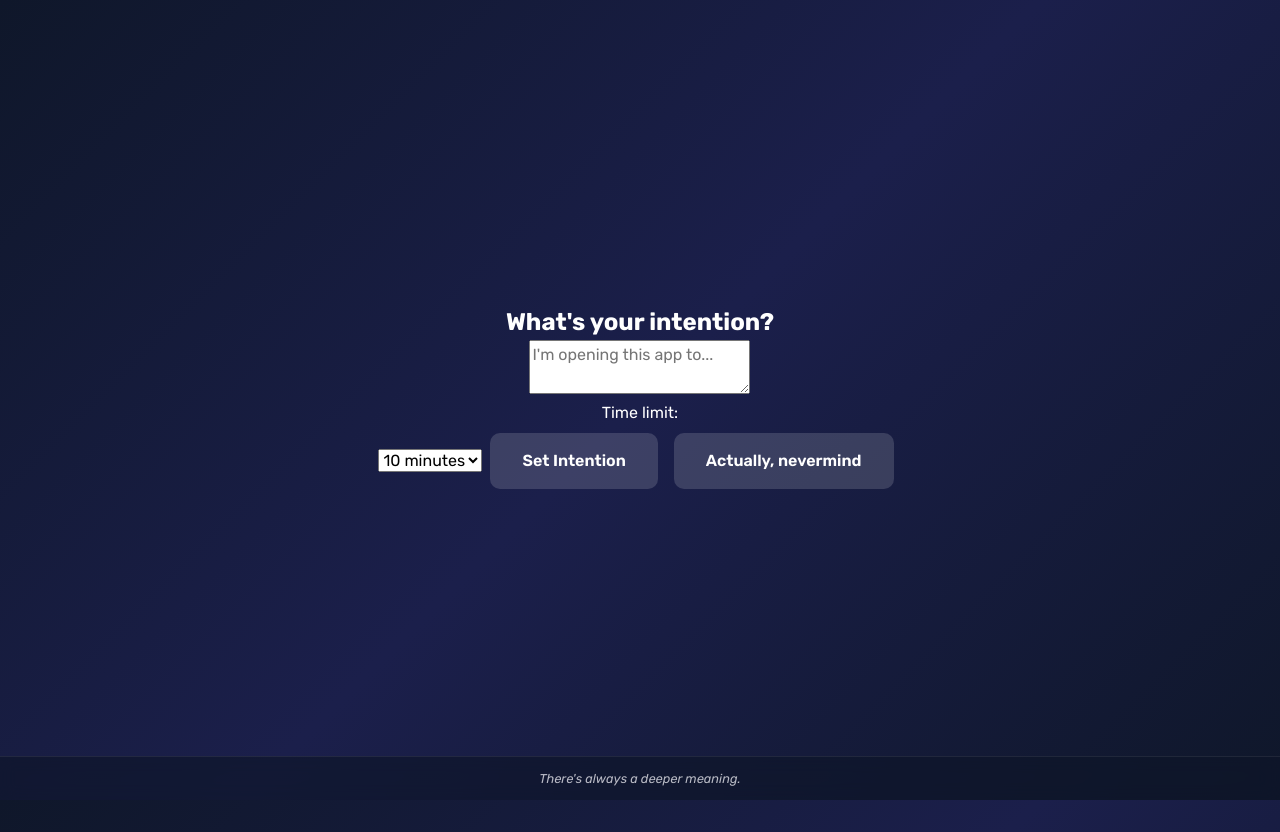
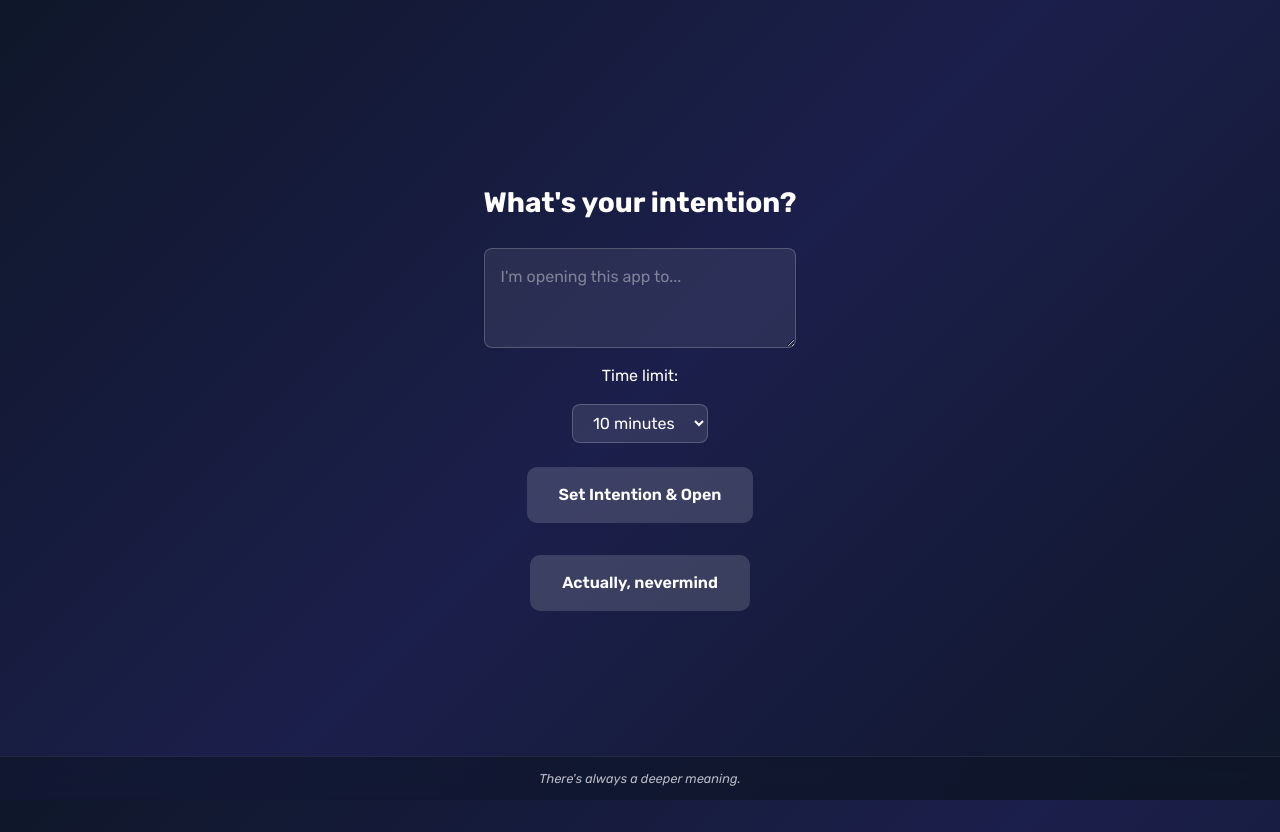
Before and after one commit to lucasbwein/Urge-Replacer, a React (Create React App) app: page / in a window 1280 px wide. Both pictures are taken after a click on the button "Set Intention for Social Media (mobile)". Built offline with nearby package versions, Linux system fonts and the light colour scheme.

Commit message:
fixed formatting and intention button

```diff
--- a/src/App.css
+++ b/src/App.css
@@ -165,6 +165,73 @@ body {
   transform: scale(1.02);
 }
 
+.set-intention {
+  background: rgba(255, 255, 255, 0.05);
+  color: rgba(255, 255, 255, 0.7);
+  border: 1px solid rgba(255, 255, 255, 0.15);
+  padding: 0.75rem 1.5rem;
+  font-size: 0.9rem;
+  margin-top: 1.5rem;
+  border-radius: 8px;
+}
+.set-intention:hover {
+  background: rgba(255, 255, 255, 0.1);
+  color: white;
+}
+
+/* ------------------------
+    INTENTION SCREEN
+ ----------------------- */
+.intention-screen {
+  text-align: center;
+  padding: 2rem 1rem;
+  display: flex;
+  flex-direction: column;
+  gap: 1rem;
+  align-items: center;
+}
+
+.intention-screen h2 {
+  font-size: 1.75rem;
+  margin-bottom: 0.5rem;
+}
+
+.intention-screen textarea {
+  width: 100%;
+  max-width: 400px;
+  min-height: 100px;
+  padding: 1rem;
+  font-size: 1rem;
+  background: rgba(255, 255, 255, 0.08);
+  border: 1px solid rgba(255, 255, 255, 0.2);
+  border-radius: 8px;
+  color: white;
+  resize: vertical;
+}
+
+.intention-screen textarea::placeholder {
+  color: rgba(255, 255, 255, 0.4);
+}
+
+.intention-screen select {
+  padding: 0.5rem 1rem;
+  font-size: 1rem;
+  background: rgba(255, 255, 255, 0.1);
+  border: 1px solid rgba(255, 255, 255, 0.2);
+  border-radius: 8px;
+  color: white;
+}
+
+.recent-time {
+  font-size: 1.25rem;
+  color: #667eea;
+  font-weight: 600;
+}
+
+.continue__button {
+  background: linear-gradient(135deg, #10b981 0%, #059669 100%);
+  padding: 1rem 2rem;
+}
 
 /* ------------------------
     URGE SELECTION
--- a/src/App.js
+++ b/src/App.js
@@ -546,11 +546,14 @@ export default function App() {
                     localStorage.setItem('lastIntentionTime', Date.now().toString());
                     localStorage.setItem('lastIntention', intention);
                     setRecentIntention(true);
-                  alert(`Intention set for ${timeLimit} mins. Enable your Focus Mode, then open the app.`);
+
+                    // Call the specific shortcut for that app
+                    const shortcutName = `Open ${targetApp} Intentional`;
+                    window.location.href = `shortcuts://run-shortcut?name=${encodeURIComponent(shortcutName)}`;
                   }}
                   disabled={!intention.trim()}
                 >
-                Set Intention
+                  Set Intention & Open {targetApp}
                 </button>
             </>
           )}
```
Lines whose indentation alone changed are shown as unchanged.
